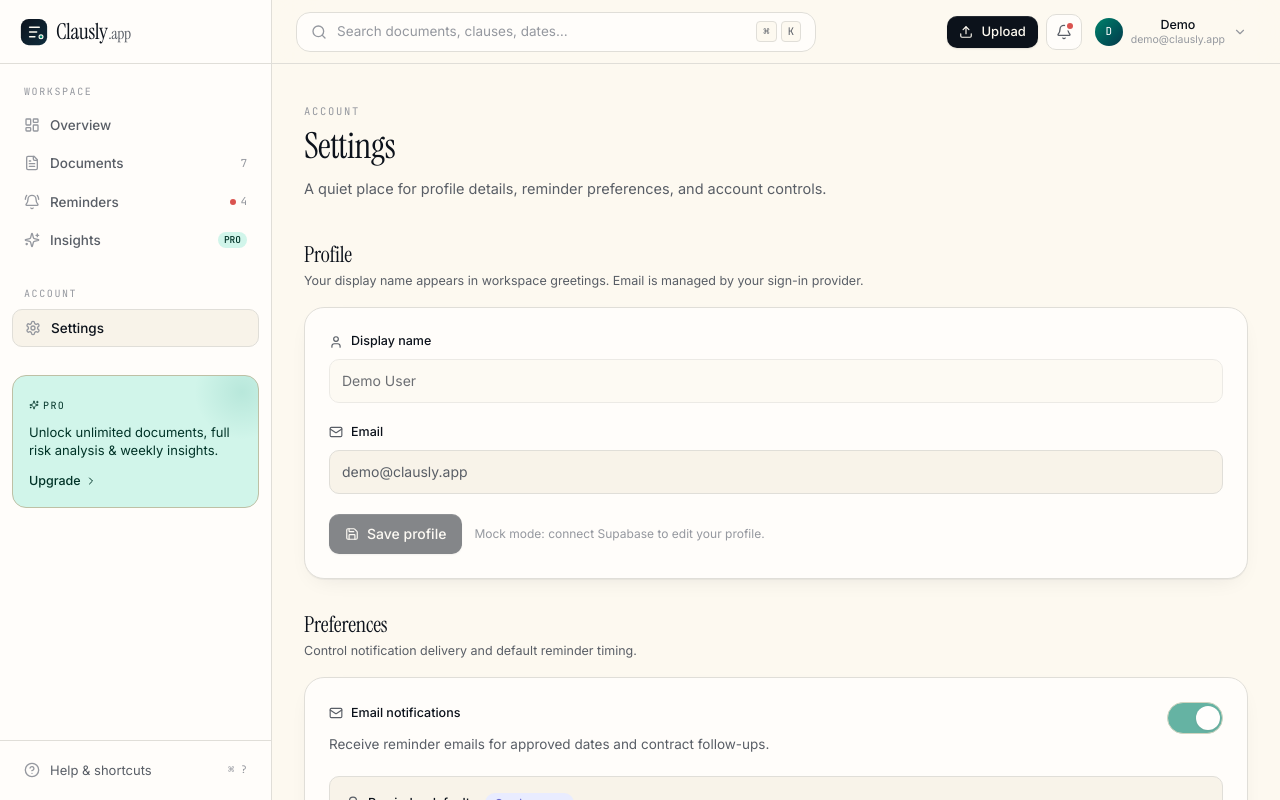
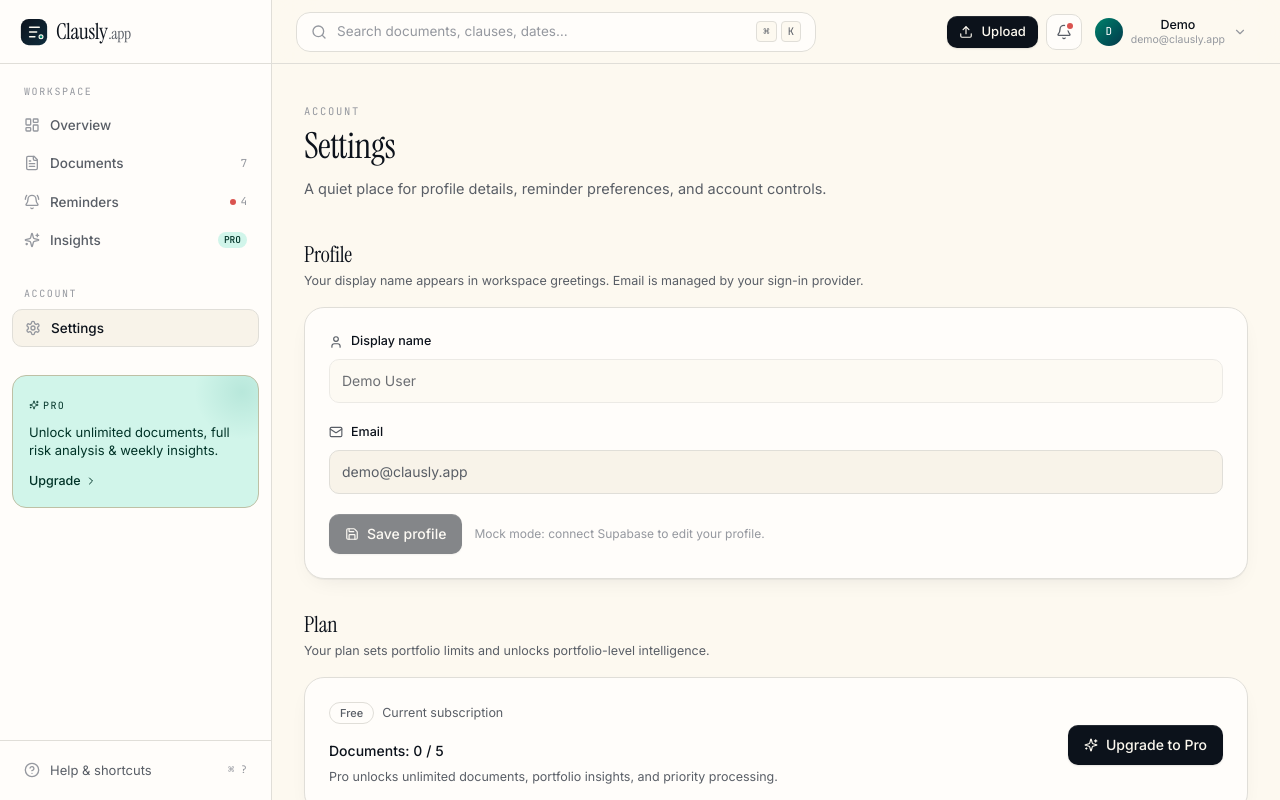
Before and after one commit to EGKIP/Clausly, a Next.js app: page /dashboard/settings in a window 1280 px wide. Shown: the top 800 px of the page. Built offline with nearby package versions, Linux system fonts and the light colour scheme; no server answers.

Commit message:
feat(settings): plan section with usage + upgrade CTA

```diff
--- a/src/app/dashboard/settings/page.tsx
+++ b/src/app/dashboard/settings/page.tsx
@@ -1,21 +1,29 @@
 "use client";
 
 import * as React from "react";
-import { AlertTriangle, CheckCircle2, LogOut, Mail, Save, ShieldAlert, User } from "lucide-react";
+import { AlertTriangle, CheckCircle2, LogOut, Mail, Save, ShieldAlert, Sparkles, User } from "lucide-react";
 import { PageBody, PageHeader, SectionHeader } from "@/components/dashboard/page-header";
 import {
   NotificationPreferencesCard,
   type NotificationPreferences,
 } from "@/components/dashboard/settings/notification-preferences-card";
-import { Card } from "@/components/ui/primitives";
+import { Badge, Card } from "@/components/ui/primitives";
 import { Button } from "@/components/ui/button";
 import { signOut } from "@/lib/auth/actions";
+import type { PlanName } from "@/lib/billing/limits";
 
 type Profile = {
   displayName: string;
   email: string;
   mockMode: boolean;
   notificationPreferences: NotificationPreferences;
+  plan: PlanName;
+  usage: {
+    documents: {
+      current: number;
+      limit: number | null;
+    };
+  };
 };
 
 const fallbackProfile: Profile = {
@@ -23,6 +31,8 @@ const fallbackProfile: Profile = {
   email: "demo@clausly.app",
   mockMode: true,
   notificationPreferences: { email: true },
+  plan: "free",
+  usage: { documents: { current: 0, limit: 5 } },
 };
 
 export default function SettingsPage() {
@@ -174,10 +184,52 @@ export default function SettingsPage() {
 
         <section>
           <SectionHeader
+            title="Plan"
+            description="Your plan sets portfolio limits and unlocks portfolio-level intelligence."
+          />
+          <Card className="p-6">
+            <div className="flex flex-col gap-5 md:flex-row md:items-center md:justify-between">
+              <div>
+                <div className="flex flex-wrap items-center gap-2">
+                  <Badge tone={profile.plan === "pro" ? "iris" : "outline"}>
+                    {profile.plan === "pro" && <Sparkles className="size-2.5" />}
+                    {profile.plan === "pro" ? "Pro" : "Free"}
+                  </Badge>
+                  <span className="text-[12.5px] text-[var(--muted)]">
+                    Current subscription
+                  </span>
+                </div>
+                <p className="mt-4 text-[14px] font-medium">
+                  Documents:{" "}
+                  <span className="tabular-nums">
+                    {profile.usage.documents.current} / {formatDocumentLimit(profile.usage.documents.limit)}
+                  </span>
+                </p>
+                <p className="mt-1.5 text-[12.5px] leading-relaxed text-[var(--muted)]">
+                  Pro unlocks unlimited documents, portfolio insights, and priority processing.
+                </p>
+              </div>
+              {profile.plan === "free" && (
+                <Button href="/upgrade" variant="primary" size="md">
+                  <Sparkles className="size-3.5" />
+                  Upgrade to Pro
+                </Button>
+              )}
+            </div>
+          </Card>
+        </section>
+
+        <section>
+          <SectionHeader
             title="Preferences"
             description="Control notification delivery and default reminder timing."
           />
-          <NotificationPreferencesCard profile={profile} onProfileSaved={setProfile} />
+          <NotificationPreferencesCard
+            profile={profile}
+            onProfileSaved={(savedProfile) => {
+              setProfile((current) => ({ ...current, ...savedProfile }));
+            }}
+          />
         </section>
 
         <section>
@@ -275,3 +327,7 @@ export default function SettingsPage() {
     </PageBody>
   );
 }
+
+function formatDocumentLimit(limit: number | null) {
+  return limit === null ? "Unlimited" : limit;
+}
```
